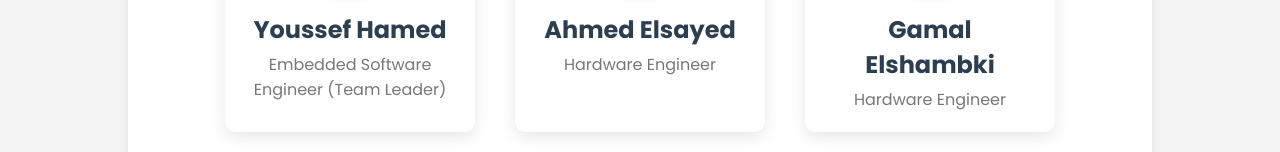
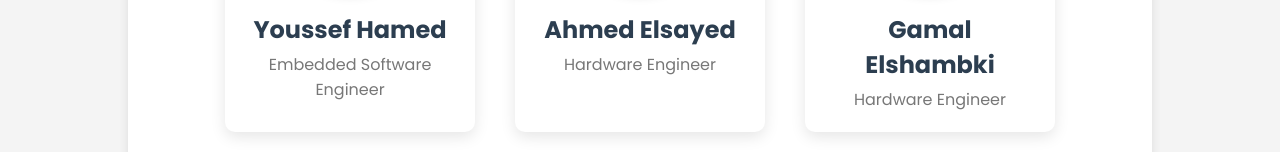
Before and after one commit to ahmedelsayed29/aaa, a plain HTML site: page aboutUs.html in a window 1280 px wide. Shown: the part 435-587 px from the top of the page. Drawn offline with Linux system fonts and the light colour scheme.

Commit message:
Update aboutUs.html

```diff
--- a/aboutUs.html
+++ b/aboutUs.html
@@ -88,7 +88,7 @@
                     </div>
                 </div>
                 <h2>Youssef Hamed</h2>
-                <p>Embedded Software Engineer (Team Leader)</p>
+                <p>Embedded Software Engineer</p>
             </div>
 
             <div class="team-member">
```
